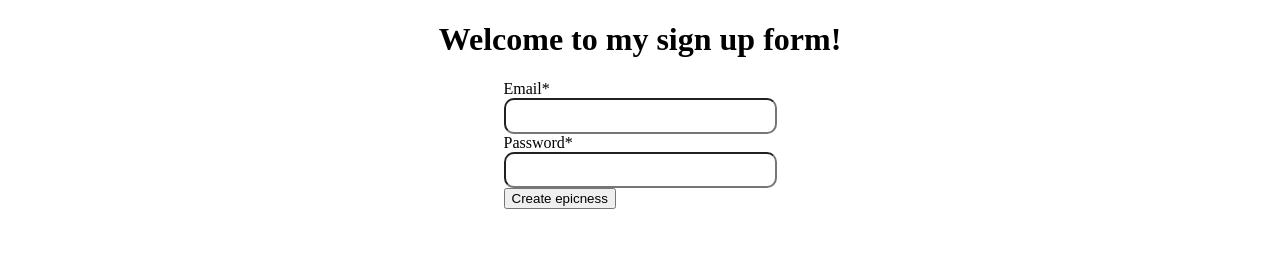
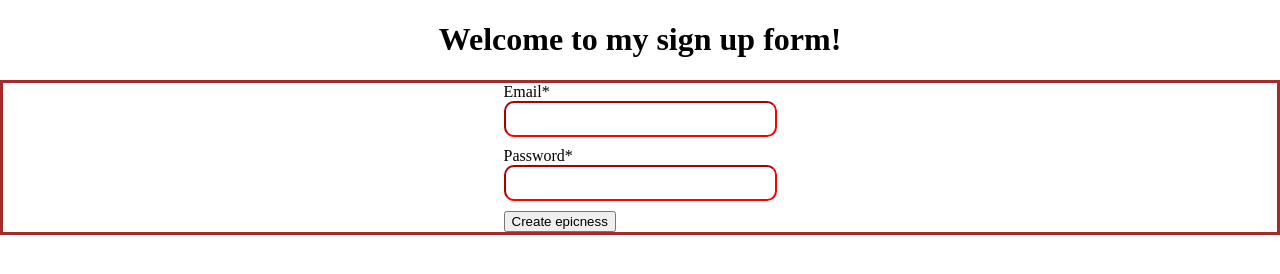
Before and after one commit to Neeeap/signUpForm, a plain HTML site: page index.html in a window 1280 px wide. Drawn offline with Linux system fonts and the light colour scheme.

Commit message:
added border color depending on status of form

```diff
--- a/index.html
+++ b/index.html
@@ -12,11 +12,11 @@
     <form action="" method="get">
     <label for="e-mail">Email*</label>
     <br>
-    <input type="email" id="e-mail">
+    <input type="email" id="e-mail" required>
     <br>
-    <label for="password">Password*</label>
+    <label for="pw">Password*</label>
     <br>
-    <input type="password">
+    <input type="password" id="pw" required>
     <br>
     <button type="submit">Create epicness</button>
     </form>
--- a/style.css
+++ b/style.css
@@ -1,11 +1,13 @@
 body{
     margin:0;
+    height:100vh;
 }
 #Form{
     display: flex;
     flex-direction: column;
+    justify-content: center;
     align-items: center;
-    gap: 10px;
+    border: 3px solid brown;
 }
 input{
     height:30px;
@@ -15,8 +17,17 @@ h1{
     text-align: center;
 }
 input{
+    margin-bottom: 10px;
     border-radius: 10px;
 }
+input:invalid{
+    border-color: red;
+}
+input:valid{
+    border-color:green;
+}
 input:focus{
-    border-color: blue;
+    outline: none;
+    border-color:blue;
+    box-shadow: 2px 2px 5px 0;
 }
```
